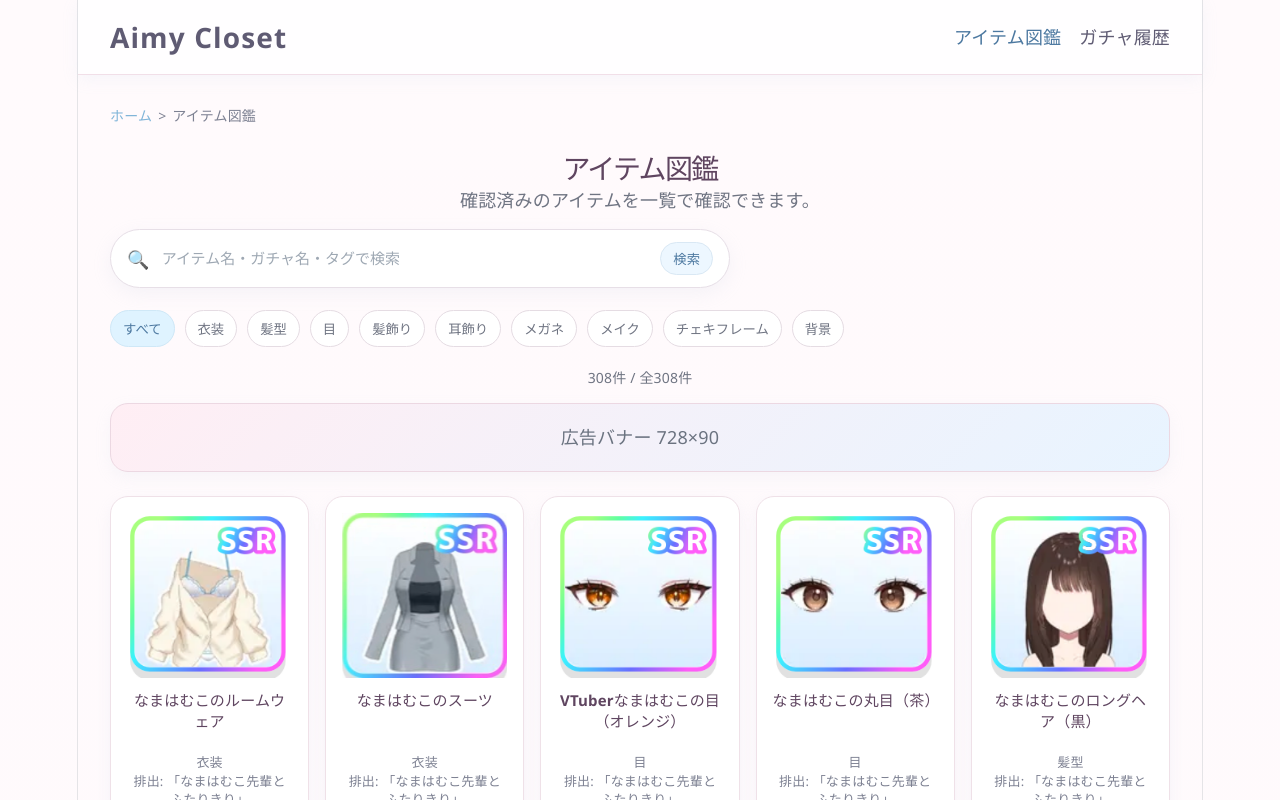
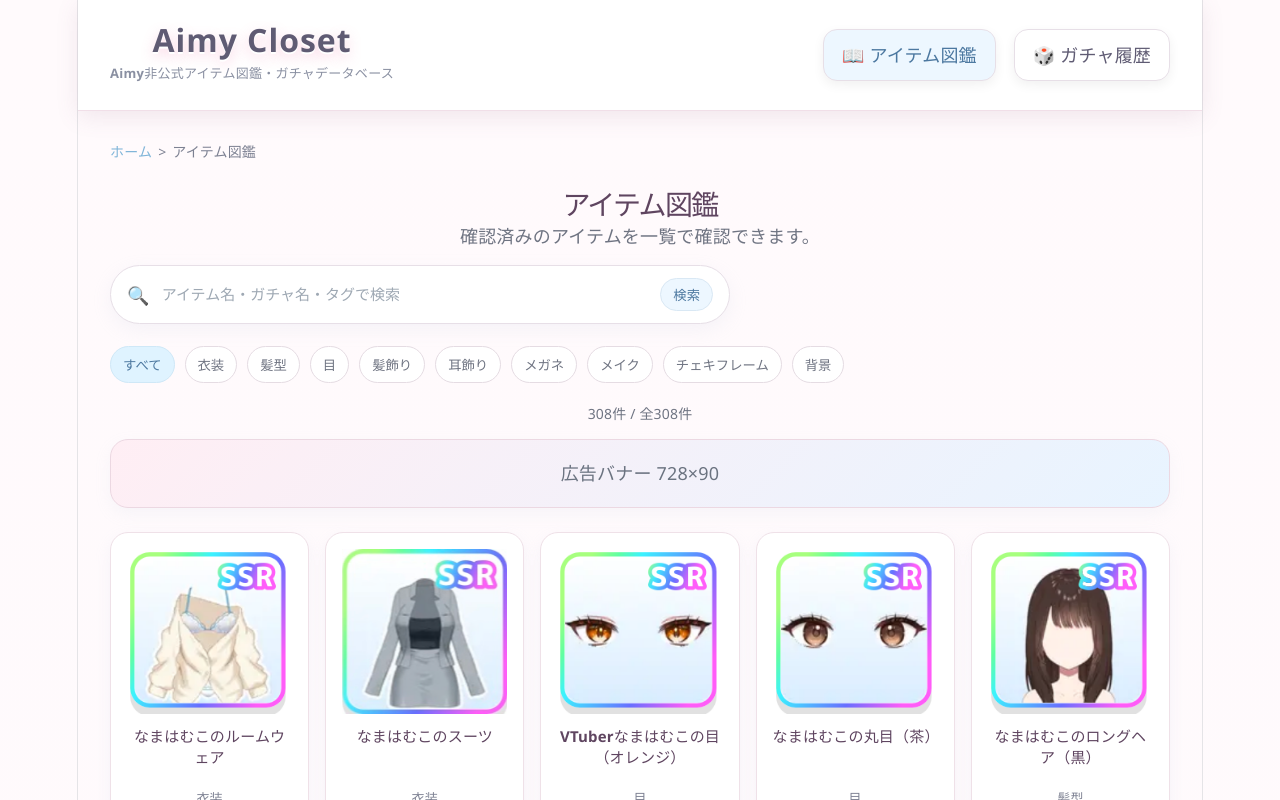
Before and after one commit to fuminori8-prog/aimy-closet, a React (Vite) app: page /item in a window 1280 px wide. Shown: the top 800 px of the page. Built offline with nearby package versions, Linux system fonts and the light colour scheme.

Commit message:
Improve logo sticky navigation and page scroll

```diff
--- a/src/App.css
+++ b/src/App.css
@@ -26,20 +26,60 @@ body {
   background: rgba(255, 255, 255, 0.9);
   border-bottom: 1px solid #f1dfe8;
   box-shadow: 0 4px 16px rgba(176, 206, 230, 0.12);
+    position: sticky;
+  top: 0;
+  z-index: 1000;
+  backdrop-filter: blur(14px);
+  -webkit-backdrop-filter: blur(14px);
+    box-shadow: 0 6px 22px rgba(142, 91, 121, 0.12);
 }
 
 .logo {
-  font-size: 28px;
-  font-weight: 700;
-  color: #d96d8f;
-  letter-spacing: 0.04em;
+  display: inline-block;
+  font-size: 32px;
+  font-weight: 900;
+  line-height: 1;
+  letter-spacing: 0.03em;
+  color: #ec5f98;
+  text-shadow:
+    0 2px 0 #ffffff,
+    0 5px 14px rgba(236, 95, 152, 0.28);
+  transition:
+    transform 0.2s ease,
+    filter 0.2s ease;
 }
+
+.logo:hover {
+  transform: translateY(-2px) scale(1.02);
+  filter: brightness(1.04);
+}
+
+.logo-description {
+  margin: 7px 0 0;
+  font-size: 13px;
+  font-weight: 600;
+  color: #b27391;
+  letter-spacing: 0.02em;
+}
+
+
 
 .logo-link {
   text-decoration: none;
 }
 
-.header nav {
+.logo-area {
+  display: flex;
+  flex-direction: column;
+}
+
+.logo-description {
+  margin-top: 4px;
+  font-size: 13px;
+  color: #8a90a2;
+}
+
+.header-nav {
   display: flex;
   gap: 18px;
 }
@@ -751,3 +791,68 @@ footer p {
     max-width: 100%;
   }
 }
+
+.nav-button {
+  display: flex;
+  align-items: center;
+  justify-content: center;
+
+  min-width: 150px;
+
+  padding: 12px 18px;
+
+  border-radius: 14px;
+
+  background: white;
+
+  border: 1px solid #e7dfe7;
+
+  box-shadow: 0 4px 12px rgba(0,0,0,.06);
+
+  color: #5f5b73;
+
+  font-weight: 700;
+
+  transition: .2s;
+}
+
+.nav-button:hover {
+  transform: translateY(-2px);
+
+  background: #f8fcff;
+
+  color: #5b89b0;
+}
+
+.nav-button.active {
+  background: #edf7ff;
+
+  color: #4c78a0;
+}
+
+@media (max-width: 768px) {
+
+  .header {
+
+    flex-direction: column;
+
+    gap: 16px;
+  }
+
+  .header-nav {
+
+    width: 100%;
+
+    display: grid;
+
+    grid-template-columns: 1fr 1fr;
+
+    gap: 10px;
+  }
+
+  .nav-button{
+
+    min-width:0;
+  }
+
+}
--- a/src/components/Header.jsx
+++ b/src/components/Header.jsx
@@ -3,10 +3,24 @@ import { Link, NavLink } from 'react-router-dom'
 function Header() {
   return (
     <header className="header">
-      <Link to="/" className="logo logo-link">Aimy Closet</Link>
-      <nav>
-        <NavLink to="/item">アイテム図鑑</NavLink>
-        <NavLink to="/gacha">ガチャ履歴</NavLink>
+      <div className="logo-area">
+        <Link to="/" className="logo logo-link">
+          Aimy Closet
+        </Link>
+
+        <p className="logo-description">
+          Aimy非公式アイテム図鑑・ガチャデータベース
+        </p>
+      </div>
+
+      <nav className="header-nav">
+        <NavLink to="/item" className="nav-button">
+          📖 アイテム図鑑
+        </NavLink>
+
+        <NavLink to="/gacha" className="nav-button">
+          🎲 ガチャ履歴
+        </NavLink>
       </nav>
     </header>
   )
--- /dev/null
+++ b/src/components/ScrollToTop.jsx
@@ -0,0 +1,14 @@
+import { useEffect } from 'react'
+import { useLocation } from 'react-router-dom'
+
+function ScrollToTop() {
+  const { pathname } = useLocation()
+
+  useEffect(() => {
+    window.scrollTo(0, 0)
+  }, [pathname])
+
+  return null
+}
+
+export default ScrollToTop
--- a/src/main.jsx
+++ b/src/main.jsx
@@ -7,10 +7,13 @@ import GachaDetail from './pages/GachaDetail.jsx'
 import GachaList from './pages/GachaList.jsx'
 import ItemList from './pages/ItemList.jsx'
 import ItemDetail from './pages/ItemDetail.jsx'
+import ScrollToTop from './components/ScrollToTop'
 
 createRoot(document.getElementById('root')).render(
   <StrictMode>
     <BrowserRouter>
+      <ScrollToTop />
+
       <Routes>
         <Route path="/" element={<App />} />
         <Route path="/item" element={<ItemList />} />
```
